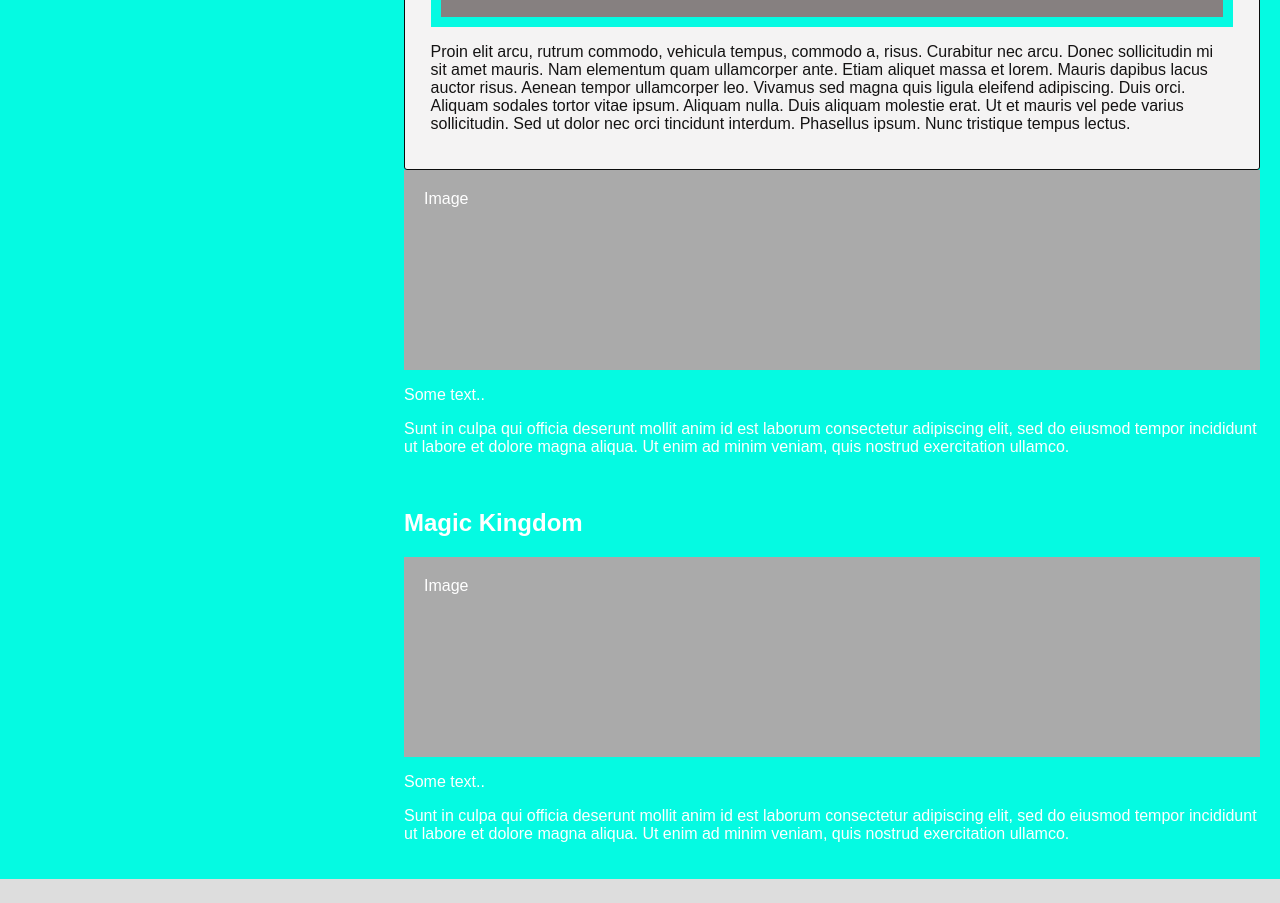
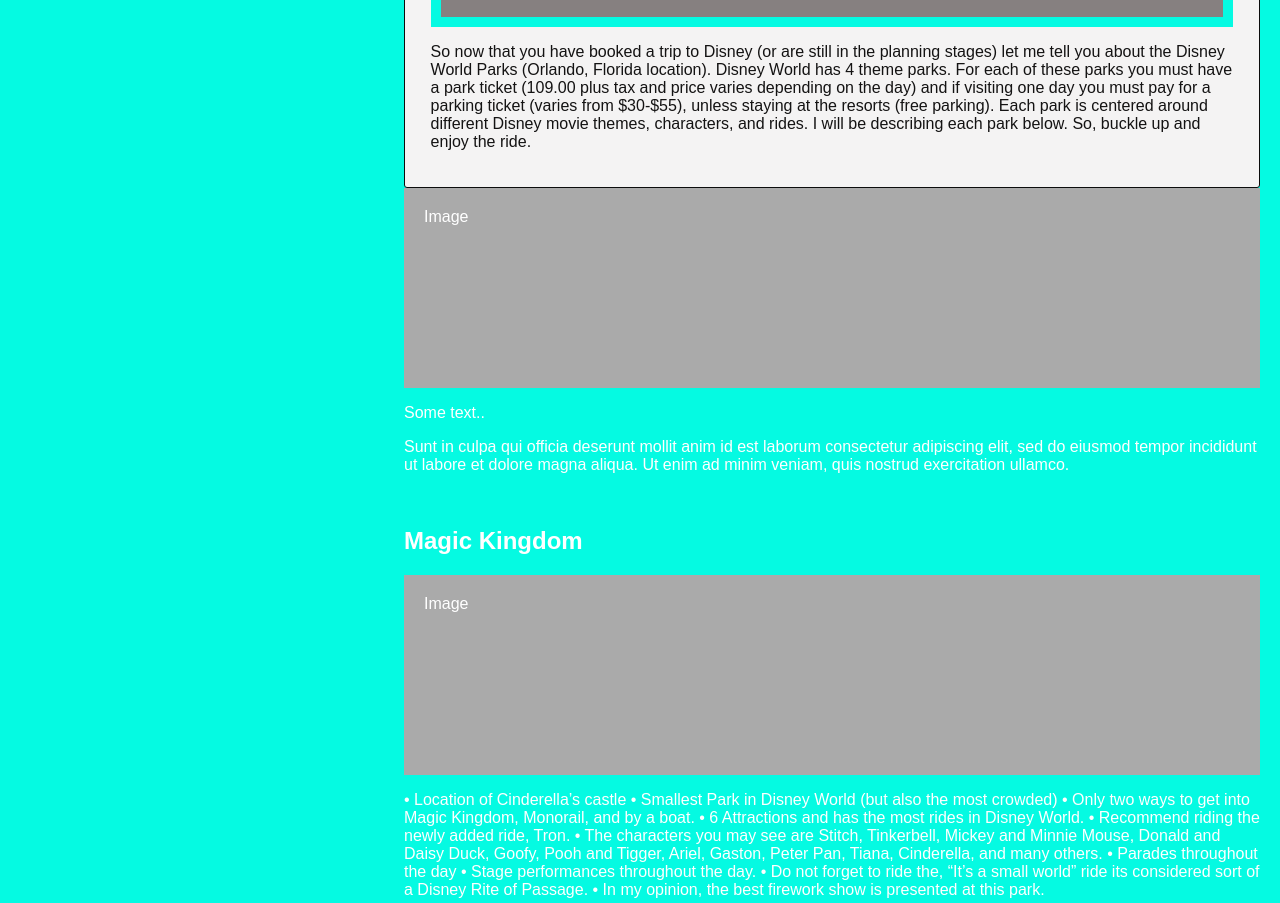
Before and after one commit to Jtorres999/majickeys, a plain HTML site: page parks.html in a window 1280 px wide. Shown: the part 1119-2022 px from the top of the page. Drawn offline with nearby package versions, Linux system fonts and the light colour scheme.

```diff
--- a/parks.html
+++ b/parks.html
@@ -74,7 +74,11 @@
       <div></div>
     </div>
   </div>
-    <p>Proin elit arcu, rutrum commodo, vehicula tempus, commodo a, risus. Curabitur nec arcu. Donec sollicitudin mi sit amet mauris. Nam elementum quam ullamcorper ante. Etiam aliquet massa et lorem. Mauris dapibus lacus auctor risus. Aenean tempor ullamcorper leo. Vivamus sed magna quis ligula eleifend adipiscing. Duis orci. Aliquam sodales tortor vitae ipsum. Aliquam nulla. Duis aliquam molestie erat. Ut et mauris vel pede varius sollicitudin. Sed ut dolor nec orci tincidunt interdum. Phasellus ipsum. Nunc tristique tempus lectus.</p>
+    <p>
+So now that you have booked a trip to Disney (or are still in the planning stages) let me tell you about the Disney World Parks (Orlando, Florida location).
+Disney World has 4 theme parks. For each of these parks you must have a park ticket (109.00 plus tax and price varies depending on the day) and if visiting one day you must pay for a parking ticket (varies from $30-$55), unless staying at the resorts (free parking).
+Each park is centered around different Disney movie themes, characters, and rides. I will be describing each park below. So, buckle up and enjoy the ride.
+</p>
   </div>
   <div id="tabs-2">
     <p>Morbi tincidunt, dui sit amet facilisis feugiat, odio metus gravida ante, ut pharetra massa metus id nunc. Duis scelerisque molestie turpis. Sed fringilla, massa eget luctus malesuada, metus eros molestie lectus, ut tempus eros massa ut dolor. Aenean aliquet fringilla sem. Suspendisse sed ligula in ligula suscipit aliquam. Praesent in eros vestibulum mi adipiscing adipiscing. Morbi facilisis. Curabitur ornare consequat nunc. Aenean vel metus. Ut posuere viverra nulla. Aliquam erat volutpat. Pellentesque convallis. Maecenas feugiat, tellus pellentesque pretium posuere, felis lorem euismod felis, eu ornare leo nisi vel felis. Mauris consectetur tortor et purus.</p>
@@ -92,7 +96,16 @@
     <h2>Magic Kingdom</h2>
 
     <div class="fakeimg" style="height:200px;">Image</div>
-    <p>Some text..</p>
+    <p> •	Location of Cinderella’s castle
+	•	Smallest Park in Disney World (but also the most crowded)
+	•	Only two ways to get into Magic Kingdom, Monorail, and by a boat.
+	•	6 Attractions and has the most rides in Disney World.
+	•	Recommend riding the newly added ride, Tron.
+	•	The characters you may see are Stitch, Tinkerbell, Mickey and Minnie Mouse, Donald and Daisy Duck, Goofy, Pooh and Tigger, Ariel, Gaston, Peter Pan, Tiana, Cinderella, and many others.
+	•	Parades throughout the day
+	•	Stage performances throughout the day.
+	•	Do not forget to ride the, “It’s a small world” ride its considered sort of a Disney Rite of Passage.
+	•	In my opinion, the best firework show is presented at this park. </p>
     <p>Sunt in culpa qui officia deserunt mollit anim id est laborum consectetur adipiscing elit, sed do eiusmod tempor incididunt ut labore et dolore magna aliqua. Ut enim ad minim veniam, quis nostrud exercitation ullamco.</p>
   </div>
 </div>
```
Also changed, not shown: contact.html (+5 -5 lines), images/insta logo.avif (added), 1 other file.
